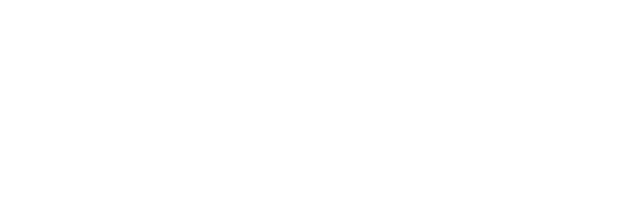
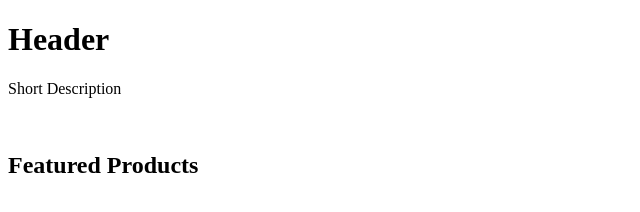
Before and after one commit to Elnaz-Azizi/Marketplace-HTML, a plain HTML site: page index.html in a window 1280 px wide. Shown: the whole page, without its empty margins (0-640 px from the left). Drawn offline with Linux system fonts and the light colour scheme.

Commit message:
Header and main content

```diff
--- a/index.html
+++ b/index.html
@@ -1,11 +1,20 @@
 <!DOCTYPE html>
 <html lang="en">
-<head>
-    <meta charset="UTF-8">
-    <meta name="viewport" content="width=device-width, initial-scale=1.0">
+  <head>
+    <meta charset="UTF-8" />
+    <meta name="viewport" content="width=device-width, initial-scale=1.0" />
     <title>Marketplace App</title>
-</head>
-<body>
-
-</body>
+  </head>
+  <body>
+    <header>
+      <h1>Header</h1>
+      <p>Short Description</p>
+    </header>
+    <br />
+    <main>
+      <section id="products">
+        <h2>Featured Products</h2>
+      </section>
+    </main>
+  </body>
 </html>
```
Also changed, not shown: 1 other file.
